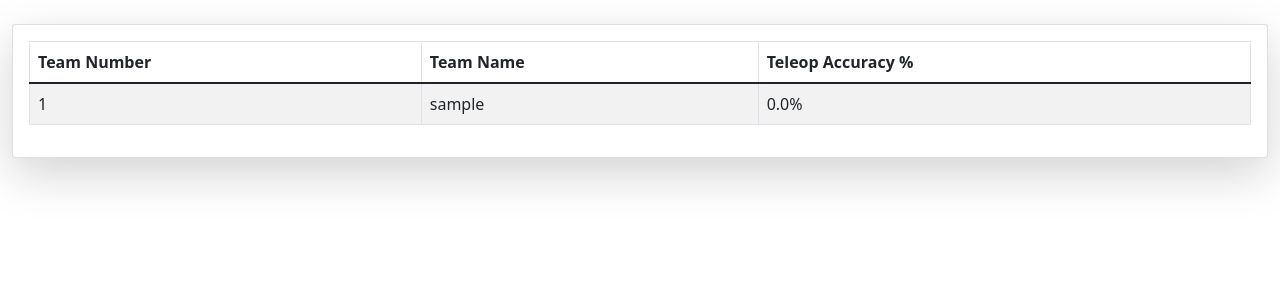
After one commit to Robocats379/RapidReactScouter, a Django app: page / in a window 1280 px wide. The commit adds this page. Shown: the top 300 px of the page. Run offline with Django 3.2, Linux system fonts and the light colour scheme; tables that the repository leaves empty hold one stand-in row (values such as "Sample post"); some libraries are stand-ins or nearby versions.

Commit message:
Added Homepage

```diff
--- a/app/rapidscouter/urls.py
+++ b/app/rapidscouter/urls.py
@@ -15,7 +15,9 @@ Including another URLconf
 """
 from django.contrib import admin
 from django.urls import path
+import teams.views as team_views
 
 urlpatterns = [
     path('admin/', admin.site.urls),
+    path('', team_views.team_list)
 ]
--- a/app/teams/models.py
+++ b/app/teams/models.py
@@ -17,6 +17,43 @@ class Team(models.Model):
     city = models.CharField(default="", max_length=255, blank=True)
     rookie_year = models.IntegerField(default=None, null=True, blank=True)
     state = models.CharField(max_length=255, default="", blank=True)
+
+    total_match_count = models.IntegerField(default=0, blank=True)
+    participation_count = models.IntegerField(default=0, blank=True)
+
+    one_ball_start_count = models.IntegerField(default=0, blank=True)
+    zero_ball_start_count = models.IntegerField(default=0, blank=True)
+    crossed_scoring_line_count = models.IntegerField(default=0, blank=True)
+    auto_shoot_count = models.IntegerField(default=0, blank=True)
+    auto_score_count = models.IntegerField(default=0, blank=True)
+    auto_high_cargo_count = models.IntegerField(default=0, blank=True)
+    auto_low_cargo_count = models.IntegerField(default=0, blank=True)
+
+    teleop_pickup_human_player_count = models.IntegerField(default=0, blank=True)
+    teleop_pickup_floor_count = models.IntegerField(default=0, blank=True)
+    teleop_effective_floor_pickup_count = models.IntegerField(default=0, blank=True)
+    teleop_scores_cargo_count = models.IntegerField(default=0, blank=True)
+    teleop_attempted_shot_count = models.IntegerField(default=0, blank=True)
+    teleop_missed_shot_count = models.IntegerField(default=0, blank=True)
+    teleop_defense_count = models.IntegerField(default=0, blank=True)
+    teleop_defense_effective_count = models.IntegerField(default=0, blank=True)
+    teleop_against_hub_count = models.IntegerField(default=0, blank=True)
+    teleop_launch_pad_count = models.IntegerField(default=0, blank=True)
+    teleop_tarmac_count = models.IntegerField(default=0, blank=True)
+    teleop_carpet_count = models.IntegerField(default=0, blank=True)
+
+
+    failed_climb_count = models.IntegerField(default=0, blank=True)
+    end_points_scored_count = models.IntegerField(default=0, blank=True)
+    first_rung_count = models.IntegerField(default=0, blank=True)
+    second_rung_count = models.IntegerField(default=0, blank=True)
+    traversal_count = models.IntegerField(default=0, blank=True)
+
+
+
+
+
+
 
     class Meta:
         ordering = ('team_number',)
@@ -39,3 +76,9 @@ class Team(models.Model):
 
     def __str__(self):
         return f"Team {self.team_number}: {self.nickname}"
+
+    @property
+    def accuracy(self):
+        if (self.teleop_attempted_shot_count + self.teleop_missed_shot_count) == 0:
+            return f"N/A"
+        return f"{round(self.teleop_attempted_shot_count / (self.teleop_attempted_shot_count + self.teleop_missed_shot_count) * 100,2)}%"
--- a/app/teams/views.py
+++ b/app/teams/views.py
@@ -1,3 +1,7 @@
 from django.shortcuts import render
+from teams.models import Team
 
 # Create your views here.
+def team_list(request):
+    teams = Team.objects.all()
+    return render(request, "team-list.html", context={'teams': teams})
--- a/app/templates/base.html
+++ b/app/templates/base.html
@@ -7,8 +7,14 @@
     <script src="https://cdn.jsdelivr.net/npm/bootstrap@5.1.3/dist/js/bootstrap.bundle.min.js" integrity="sha384-ka7Sk0Gln4gmtz2MlQnikT1wXgYsOg+OMhuP+IlRH9sENBO0LRn5q+8nbTov4+1p" crossorigin="anonymous"></script>
     <script src="https://cdn.jsdelivr.net/npm/@popperjs/core@2.10.2/dist/umd/popper.min.js" integrity="sha384-7+zCNj/IqJ95wo16oMtfsKbZ9ccEh31eOz1HGyDuCQ6wgnyJNSYdrPa03rtR1zdB" crossorigin="anonymous"></script>
     <script src="https://cdn.jsdelivr.net/npm/bootstrap@5.1.3/dist/js/bootstrap.min.js" integrity="sha384-QJHtvGhmr9XOIpI6YVutG+2QOK9T+ZnN4kzFN1RtK3zEFEIsxhlmWl5/YESvpZ13" crossorigin="anonymous"></script>
+    <link rel="stylesheet" type="text/css" href="https://cdn.datatables.net/v/bs5/jq-3.6.0/dt-1.11.5/fc-4.0.2/fh-3.2.2/datatables.min.css"/>
+    <script type="text/javascript" src="https://cdn.datatables.net/v/bs5/jq-3.6.0/dt-1.11.5/fc-4.0.2/fh-3.2.2/datatables.min.js"></script>
+
 </head>
 <body>
-
+<div>
+    {% block content %}
+    {% endblock %}
+</div>
 </body>
 </html>
--- /dev/null
+++ b/app/templates/team-list.html
@@ -0,0 +1,42 @@
+{% extends 'base.html' %}
+
+{% block content %}
+<div class="container-fluid mt-4">
+    <div class="row">
+        <div class="col-12">
+            <div class="card shadow-lg">
+                <div class="card-body">
+                    <table id="teamTable"
+                           class="table table-bordered table-striped"
+                           width="100%">
+                        <thead>
+                        <th>Team Number</th>
+                        <th>Team Name</th>
+                        <th>Teleop Accuracy %</th>
+                        </thead>
+                        <tbody>
+                        {% for team in teams %}
+                            <tr>
+                                <td>{{ team.team_number }}</td>
+                                <td>{{ team.nickname }}</td>
+                                <td>{{ team.accuracy }}</td>
+                            </tr>
+                        {% endfor %}
+                        </tbody>
+                    </table>
+                </div>
+            </div>
+        </div>
+    </div>
+</div>
+
+<script>
+$(document).ready( function () {
+    $('#teamTable').DataTable({
+        "scrollX": true,
+        "scrollY": "100%",
+        "paging": false
+    });
+} );
+</script>
+{% endblock %}
```
Also changed, not shown: app/matches/models.py (+24 -0 lines), app/teams/migrations/0004_auto_20220325_1601.py (added).
